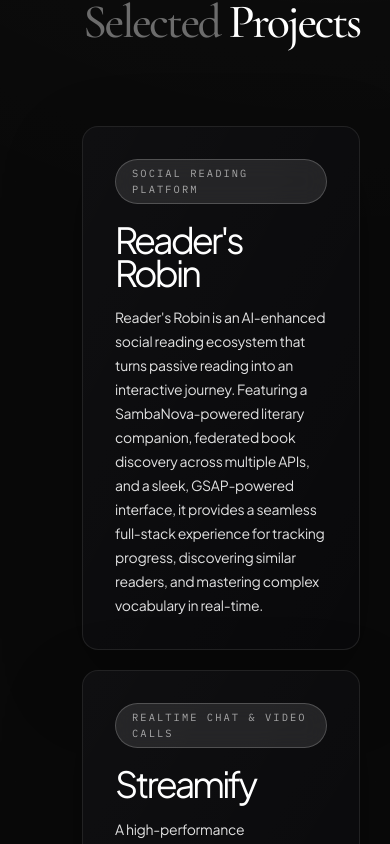
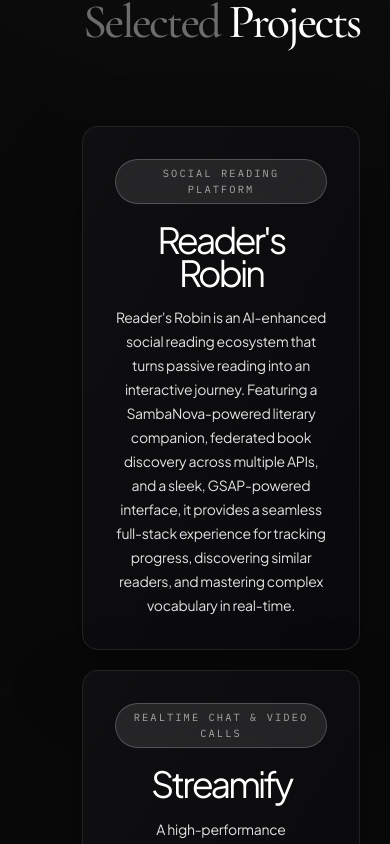
Before and after one commit to TheSkyroo/portfolio, a React (Vite) app: page / in a window 390 px wide. Shown: the part 1280-2124 px from the top of the page. Built offline with nearby package versions, Linux system fonts and the light colour scheme; no server answers.

Commit message:
final deploy

```diff
--- a/src/components/BentoCard.tsx
+++ b/src/components/BentoCard.tsx
@@ -215,9 +215,9 @@ const BentoCard = ({
         className="pointer-events-none absolute inset-0 z-10 bg-[radial-gradient(circle_at_var(--x,50%)_var(--y,50%),rgba(255,255,255,0.12),transparent_40%)]"
       />
 
-      <div className="relative z-20 flex h-full flex-col p-8 sm:p-12">
+      <div className="relative z-20 flex h-full flex-col p-8 sm:p-12 items-center text-center sm:items-start sm:text-left">
         {eyebrow && (
-          <div className="flex items-center gap-3">
+          <div className="flex items-center justify-center sm:justify-start gap-3">
             <span
               ref={badgeRef}
               className="rounded-full border border-white/20 bg-white/10 px-4 py-1.5 font-mono text-[0.65rem] uppercase tracking-[0.2em] text-white/60 backdrop-blur-md"
--- a/src/components/BentoGrid.tsx
+++ b/src/components/BentoGrid.tsx
@@ -92,7 +92,7 @@ const BentoGrid = ({
       <div className="max-w-7xl mx-auto">
         <div className="text-center mb-10 lg:mb-14">
           <h2 className="font-display text-5xl mt-20 mb-20 font-medium tracking-tighter text-white sm:text-5xl lg:text-6xl">
-            <span className="text-white/40"> Selected</span> Projects
+            <span className="text-white/40">Selected</span> Projects
           </h2>
         </div>
         <div
```
